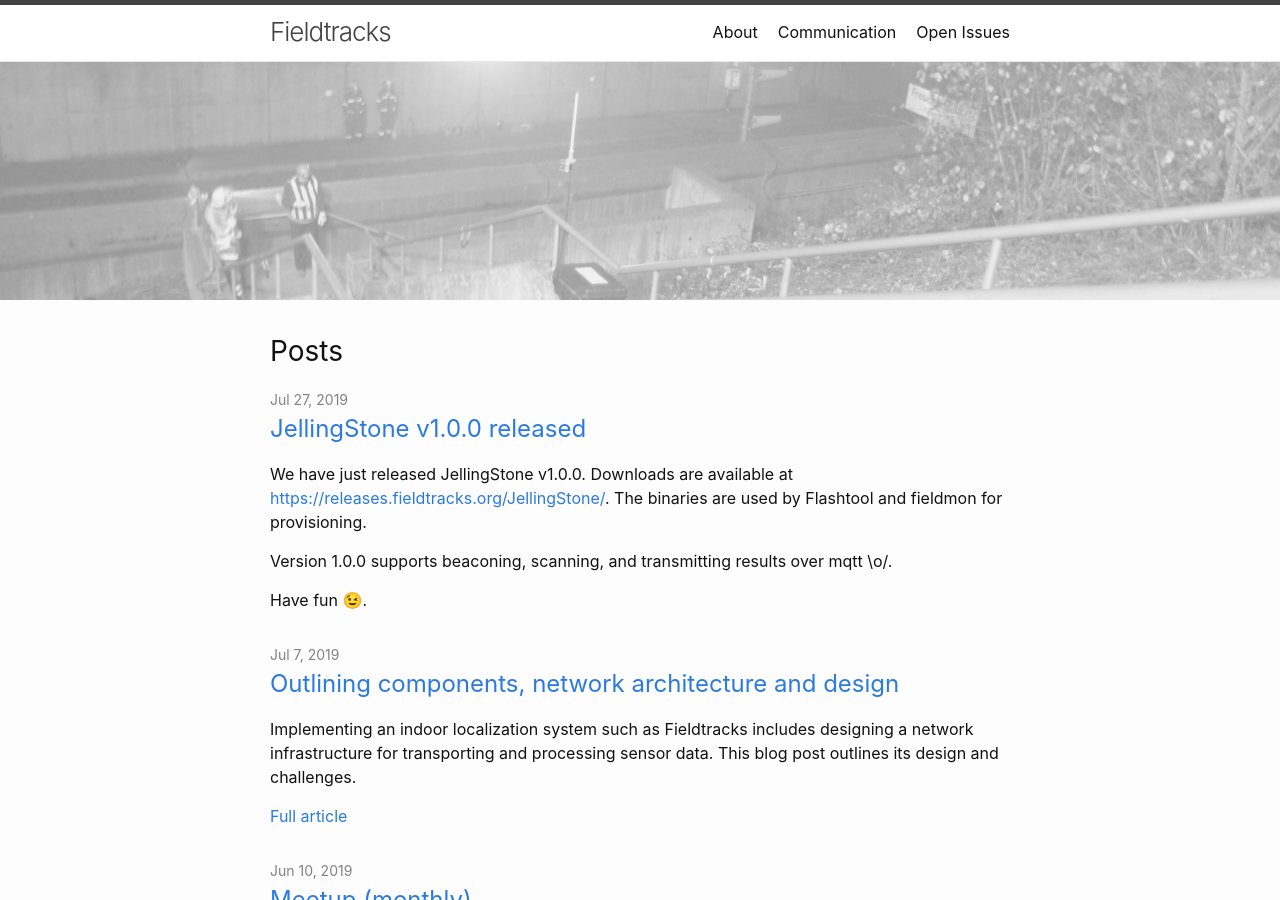
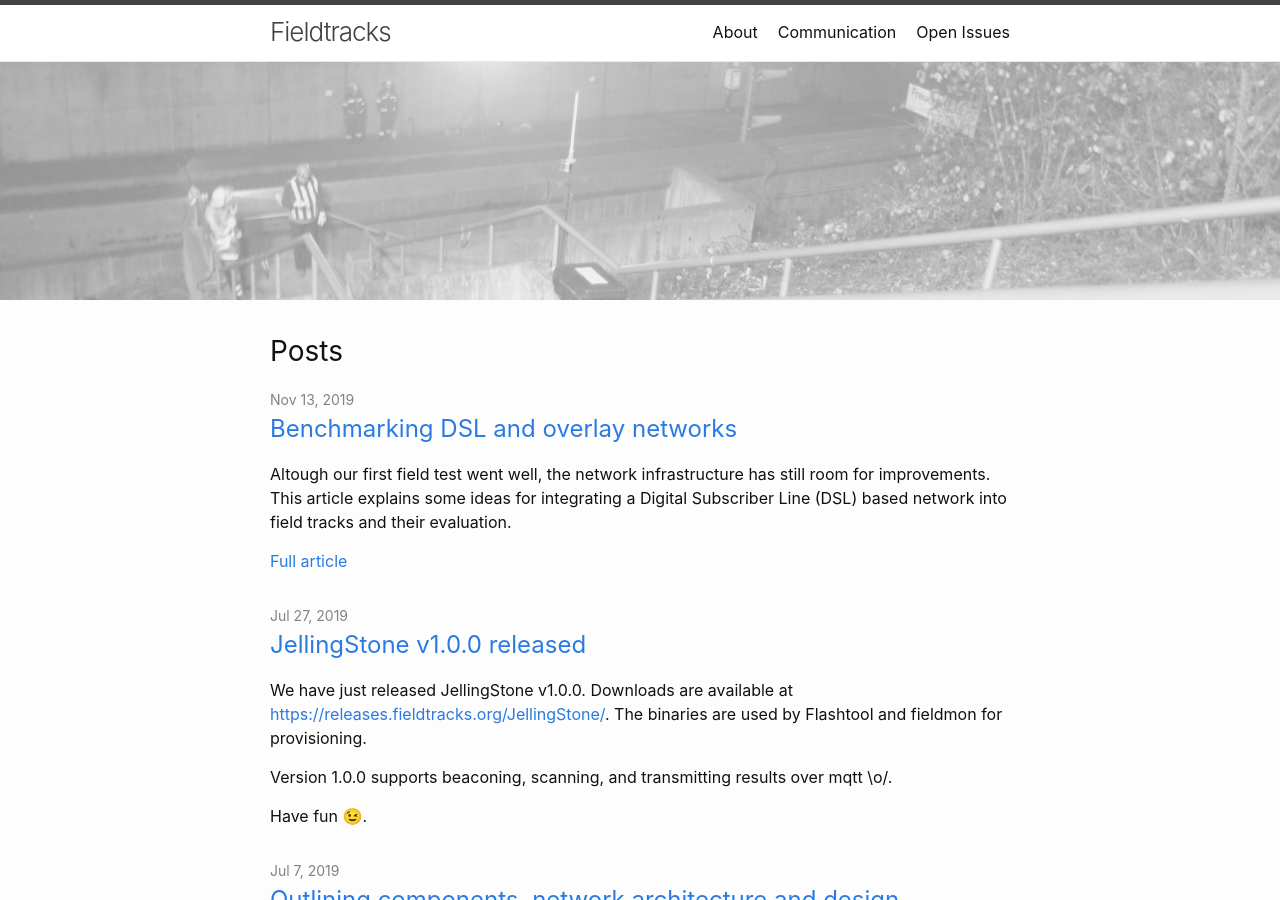
Before and after one commit to FieldTracks/website, a Jekyll site: the page built from index.md, in a window 1280 px wide and 900 px high. Built offline with Jekyll 4.4.1, drawn with Linux system fonts in a browser that asks for light colours; part of the change alters nothing that is shown.

Commit message:
Benchmarking DSL

````diff
--- /dev/null
+++ b/_posts/2019-11-10-dsl.md
@@ -0,0 +1,339 @@
+---
+layout: post
+title:  "Benchmarking DSL and overlay networks"
+date:   2019-11-13 19:14:18 +0100
+categories: network
+---
+
+Altough our first field test went well, the network infrastructure has still room for improvements. This article explains some ideas for integrating a Digital Subscriber Line (DSL) based network into field tracks and their evaluation.
+
+<!--break-->
+
+
+## Learning from the initial field test
+
+The first test happened on a parking lot. Three mobile treatment center were
+raised by different units. Participants were tracked during triage and therapy.
+
+To provide wlan at the site, four [UniFi AC Mesh AP](https://store.ui.com/products/unifi-ac-mesh-ap) units were installed. A local controller was used for provisioning and monitoring. Using different channels, the wlan provided more than enough capacity for all JellingStone devices. All units were hooked up to the grid using power-over-ethernet (POE). Cat5 cables were used to create a wired, switched backbone. The deployment went smooth and took about 30 minutes. Still, some shortcomings occurred:
+
+1. Not having power cables or batteries in the beginning, the build-up started two hours later than planned initially. By intuition, it appears reasonable to have batteries - but using battery power imposes power constraints on the devices in use: Overprovisioning using powerful devices becomes less attractive.
+2. Using mesh-links instead of Cat5-cables was not attractive. For power distribution, all AP were hooked up by cables nevertheless and Cat5 is easier to handle than H07RNF-3G2.5. In this non-reflecting environment, mesh-links would have required line-of-sight in addition.
+
+Learning from this event, we decided to extent the network regarding to the devices in use:
+
+* Create a power system using local batteries to exploit mesh links.
+* Introduce smaller boxes, requiring less power.
+* Potentially use field wire (still common among relief organizations in Germany) for non-line-of-sight situations. This could improve handling and allow larger communication range compared with Cat5.
+
+## What do we actually need?
+
+On the one hand, each JellingStone sensor roughly transmits up 10 KByte every 5 seconds - i.e. to 2 KByte/s. Thus 200 devices need 400 Kbyte/s, requiring 3.6 MBit/s approximately. That's about the uplink capacity of an ADSL2+ Annex M link. Using compression and avoiding fragmentation, we hope reduce the traffic to 10% in the future.
+
+On the other hand, lines of field wire are usually deployed and used with [telephones](https://en.wikipedia.org/wiki/Field_telephone), opening the case for Voice-over-IP (VoIP).
+
+In general, field exercises may take up to few days - batteries should should last for 8-12 hours at least. Replacing batteries 2-3 times per day is fine.
+
+## Hardware in use
+
+To validate our idea, we decided to do some benchmarking based on old ADSL hardware and got an  old [Zyxel IES‑1248‑51A](https://www.zyxel.ch/de/provider-products/msans-dslams/ies-1248-5x_ies-1248-5xa-series) for testing (~ 120 €). It is able to connect up to 48 ADSL2+ boxes.
+
+Being somewhat stingy, we looked for cheap ADSL2+ boxes. Two boxes draw our attention:
+* [AVM Fritzbox 7312](https://avm.de/service/fritzbox/fritzbox-7312)
+* [Arcadyan ARV752DPW22 / Vodafone Easy Box 803a](https://openwrt.org/toh/astoria/arv752dpw22)
+
+Both boxes are available for ~1 € (used; 5 € including shipping) and supported by OpenWRT in principle. But it is a tough choice:
+
+* The ARV752DPW22 consumes three times the power of the 7312. While the 7312 uses 5V/1.6A and could be powered using an USB powerbank, the ARV752DPW22 needs 15V / 1.6A, practically resulting in a lead-battery having a step-up converter.
+* On the 7312, the telephone connectors can only be used with AVM's stock firmware. But when using stock firmware, the wireless cannot do anything interesting (802.11s, P2P, IBSS, etc.).
+
+To keep things simple in the beginning, we went on testing the 7312 use stock firmware and OpenWRT at another hackathon in November.
+
+## Network-architecture, roaming and the case for an overlay network
+
+In general, wireless stations should be able to roam within the network while maintaining IP-connectivity. In a very simple form, this can be realized by creating a Layer-2 / ethernet segment bridging all wireless access points.
+
+In principle, this could be realized by running Ethernet-over-ATM (EoA) and bridge the corresponding interface to wireless interfaces running in AP mode. But haven run a similar configuration with Thomson TG605s back-to-back before, we noticed that some DSL devices are not used to update mac address tables when stations roam through the network - the  entries turned out to be quite persistent. This is completely fine for PPPoE setups with no mobility at all and I guess, that many boxes were never tested to update any address due to a roaming device.
+
+Another point is, that AVM does not expose the EoA interface to the kernel. Thus it is impossible to bridge it with the wireless lan interface using the linux command line.
+
+Both points can be addressed by bridging an overlay network (VPN without encryption) instead of the EoA interface. Being limited to technologies that are part of Freetz / Fritz OS 6, the two most interesting candidates are:
+* [L2TPv3](https://en.wikipedia.org/wiki/L2TPv3)
+* [Tinc](https://www.tinc-vpn.org/)
+
+Stateless L2TPv3 pseudowires are simple point-to-point links. L2TPv3 is implemented in the kernel and can be configured using `ip l2tp` for each link individually. Tinc on the other hand is a decentralized and simple VPN program, that can be used like a distributed switch.
+
+Compared with L2TPv3, tinc is running in userland and potentially slow. But it supports fragmentation, path-mtu & peer discovery and passing traffic between peers directly. L2TPv3's mtu is bound by the underlying link - IPv4 fragmentation is possible, though. In other words: Tinc might be slow, while L2TPv3's achilles heel is costlier configuration. This raises two questions:
+
+* What is Tinc's TCP-Goodput compared to L2TP? Is an AVM 7312 running tinc able to switch at 3.5 MBit/s at least?
+* Is it possible to create a L2TPv3 pseudowire on AVM 7312 devices? What is the actual effort for configuring and maintaining all L2TPv3 links?
+
+For testing, we decided to give both protocols a try using [Freetz](https://freetz.github.io/) - we also tested installing and using OpenWRT.
+## Testing freetz
+
+Working on top of AVM Fritz OS, Freetz enables SSH-access and command line administration, needed to configure l2tp-links. As of today, both Fritz OS 6.33 and Fritz OS 6.55 can be used in combination with freetz'es master branch.  In general, build-instructions for freetz are availble at [freetz.github.io](https://freetz.github.io/wiki/help/howtos/common/install.html) - keep in mind, that the project is hosted on [github](https://github.com/freetz) nowadays.
+
+Not having `/sbin/l2tp` in 6.55 initially, 6.30 is used - tinkering with 6.55 is not on the agenda, yet. Tinc on the other hand is included in our freetz  build-[.config](https://github.com/FieldTracks/benchmark/blob/master/freetz_7312/.config) -   tun devices drives are included in 6.33 - no futher kernel modules are needed in addition. As of today, running Freetz / FritzOS 6.33 results in linux 2.6.32 and tinc 1.0.35.
+
+### Installation
+
+After cloning the master branch and entering the menu (`make menuconfig`), the tinc package is included in addition. Executing `make` creates the image - (for example: 7312_06.30-freetz-HEAD-20191017-828c7d609-dirty.de_20191107-121917.image) Extract and flash:
+
+```bash
+tar xvf images/7312_06.30-freetz-HEAD-20191017-828c7d609-dirty.de_20191107-121917.image
+cd var/tmp # change folder
+ftp 192.168.178.1 # 3-5 seonds after power on; during boot
+```
+The Zyxel IES-1248-51A requires the Fritzbox to operate using Annex A. This is done by setting `kernel_args` accordingly.
+
+
+Transcript of the FTP session. Prompt is `ftp>` - username / password: adam2
+```
+Connected to 192.168.178.1.
+220 ADAM2 FTP Server ready
+Name (192.168.178.1:jan): adam2
+331 Password required for adam2
+Password:
+230 User adam2 successfully logged in
+Remote system type is AVM.
+ftp> quote SETENV kernel_args annex=A
+200 SETENV command successful
+ftp> binary
+200 Type set to BINARY
+ftp> passive
+Passive mode on.
+ftp> quote MEDIA FLSH
+200 Media set to MEDIA_FLASH
+ftp> put kernel.image mtd1
+local: kernel.image remote: mtd1
+227 Entering Passive Mode (192,168,178,1,12,8)
+150 Opening BINARY data connection
+226 Transfer complete
+13660936 bytes sent in 29.32 secs (454.9759 kB/s)
+ftp> quote REBOOT
+221 Thank you for using the FTP service on ADAM2
+ftp> quit
+221 Goodbye.
+```
+
+### Benchmarking Tinc & L2TPv3
+
+For testing, we connected a Lenovo T580 laptop to the AVM 7312 using a 100 MBit/s wired ethernet connection. To avoid limits imposed by the DSL line, the ethernet port ("LAN") is configured for WAN access - the overlay network is working on top of the wired connection. Bridging the overlay network to the infrastructure wlan on the 7312, the corresponding interface on the laptop becomes effectively part of the LAN of the 7312. At last, another laptop (Lenovo T490) providing an iperf3 service is connected to the infrastructure wlan hosted on the 7312. The network is illustrated in Figure 1:
+
+<figure>
+   <a href="/assets/dsl-benchmark.png">
+   <img src="/assets/dsl-benchmark.png"
+      alt="Benchmark network"/>
+   </a>
+   <figcaption>Figure 1: Overlay network setup for benchmarking</figcaption>
+</figure>
+
+
+
+#### Tinc
+
+Including tinc in the Freetz build before, it is possible to setup tinc using the Freetz GUI at Port 81/tcp. But due to a missing inode in the `/dev`-filesystem, tinc is unable start. This can be fixed by SSH'ing to the box and creating the inode manually. Doing only preliminary benchmarking, we have not tried creating a reboot-save configuration, yet.
+
+```bash
+mknod /dev/tun c 10 200
+```
+
+All configuration files are available at [https://github.com/FieldTracks/benchmark/tree/master/tinc](https://github.com/FieldTracks/benchmark/tree/master/tinc). The lapto is configured
+using linux command tools in the distribution (Manjaro Linux 18.1.2, Kernel 4.19.81, Tinc 1.0.35).
+
+
+```bash=
+$ iperf3 -c 192.168.188.21
+
+Connecting to host 192.168.188.21, port 5201
+[  5] local 192.168.188.200 port 56890 connected to 192.168.188.21 port 5201
+[ ID] Interval           Transfer     Bitrate         Retr  Cwnd
+[  5]   0.00-1.00   sec   864 KBytes  7.08 Mbits/sec    0   73.0 KBytes
+[  5]   1.00-2.00   sec   776 KBytes  6.36 Mbits/sec    0    107 KBytes
+[  5]   2.00-3.00   sec   545 KBytes  4.47 Mbits/sec    3   89.3 KBytes
+[  5]   3.00-4.00   sec   763 KBytes  6.25 Mbits/sec    0    104 KBytes
+[  5]   4.00-5.00   sec   592 KBytes  4.85 Mbits/sec    3   78.4 KBytes
+[  5]   5.00-6.00   sec   763 KBytes  6.25 Mbits/sec    0   89.3 KBytes
+[  5]   6.00-7.00   sec   699 KBytes  5.73 Mbits/sec    3   83.9 KBytes
+[  5]   7.00-8.00   sec   699 KBytes  5.73 Mbits/sec    0   78.4 KBytes
+[  5]   8.00-9.00   sec   763 KBytes  6.25 Mbits/sec    0   89.3 KBytes
+[  5]   9.00-10.00  sec   636 KBytes  5.21 Mbits/sec    0   92.0 KBytes
+- - - - - - - - - - - - - - - - - - - - - - - - -
+[ ID] Interval           Transfer     Bitrate         Retr
+[  5]   0.00-10.00  sec  6.93 MBytes  5.82 Mbits/sec    9             sender
+[  5]   0.00-10.15  sec  6.77 MBytes  5.60 Mbits/sec                  receiver
+
+iperf Done.
+
+```
+Looking at the results, the bitrate rate looks volatile, but clearly above 3.5 MBit/s all the time. Assuming, that using DSL instead of ethernet poses no additional CPU load on the 7312, it appears reasonable to assume, that tinc is able to fill the ADSL2+ Annex M uplink completely. For the downlink the situation is different: Being able to serve 27 MBit/s, tinc poses a relevant restriction.
+
+As a result, tinc can potentially be used to transport sensor data generated by JellingStone - but additional IP-traffic (web browsing, etc.) can only be handled to a very limit extend. Tinc's performance is good enough but has room for improvements.
+
+
+#### L2TPv3
+
+Unlike tinc, L2TPv3 cannot be configured using the Freetz WebUI. Setting up L2TPv3 requires:
+
+1. Creating a virtual interface having the same IPv4 address as used on the WAN-Interface. This is needed because the kernel appears to be unaware of the network configuration done in the driver-blobs.
+2. Creating a L2TPv3-tunnel according to the IPv4 addresses used in the WAN network.
+3. Creating a L2TPv3 session on top of the tunnel.
+4. Adding the corresponding l2tpeth pseudo-device to the existing LAN-bridge
+
+For automation, we created a small [script](https://github.com/FieldTracks/benchmark/blob/master/scripts/freetz/rc.custom), that can be executed during boot, utilizing the [rc.custom hook](https://freetz.github.io/wiki/packages/mod.html). Running iperf3 in this configuration yields:
+
+```bash
+$ iperf3 -c 192.168.188.21
+
+Connecting to host 192.168.188.21, port 5201
+[  5] local 192.168.188.200 port 50020 connected to 192.168.188.21 port 5201
+[ ID] Interval           Transfer     Bitrate         Retr  Cwnd
+[  5]   0.00-1.00   sec  9.22 MBytes  77.3 Mbits/sec   22    451 KBytes
+[  5]   1.00-2.00   sec  9.28 MBytes  77.8 Mbits/sec    0    552 KBytes
+[  5]   2.00-3.00   sec  8.29 MBytes  69.6 Mbits/sec    0    609 KBytes
+[  5]   3.00-4.00   sec  8.17 MBytes  68.5 Mbits/sec    4    453 KBytes
+[  5]   4.00-5.00   sec  8.48 MBytes  71.1 Mbits/sec    0    493 KBytes
+[  5]   5.00-6.00   sec  8.42 MBytes  70.6 Mbits/sec    0    519 KBytes
+[  5]   6.00-7.00   sec  8.29 MBytes  69.6 Mbits/sec    0    533 KBytes
+[  5]   7.00-8.00   sec  8.97 MBytes  75.2 Mbits/sec    0    540 KBytes
+[  5]   8.00-9.00   sec  8.85 MBytes  74.2 Mbits/sec    0    541 KBytes
+[  5]   9.00-10.00  sec  9.03 MBytes  75.8 Mbits/sec    0    541 KBytes
+- - - - - - - - - - - - - - - - - - - - - - - - -
+[ ID] Interval           Transfer     Bitrate         Retr
+[  5]   0.00-10.00  sec  87.0 MBytes  73.0 Mbits/sec   26             sender
+[  5]   0.00-10.10  sec  85.4 MBytes  70.9 Mbits/sec                  receiver
+
+iperf Done.
+suprisingly
+```
+Again, the bitrate looks volatile and is around 70 MBit/s, potentially hitting the capacity of the 2.4 GHz network - we have a rather noisy environment in our local hackerspace.
+
+As a result, the higher bitrate (~70 MBit/s) makes L2TPv3 by far more attractive than tinc (~ 5 MBit/s) .
+
+## Testing OpenWRT
+
+The AVM 7312 is supported by OpenWRT since version 19.07, which is not released yet. 19.07-rc1 is used for testing.
+
+Unfortunately, the needed DSL driver is not configured in OpenWRT stock builds. By default, it includes ITU 992.1/.3/.5 Annex B (ISDN blanking period, Germany), only. However, the IES-1248-51A needs Annex A (POTS blanking period, rest of the world).
+
+In principle, OpenWRT provides an Annex A firmware, that was made available directly by lantiq a few years ago. Newer versions can only be downloaded using vendor firmware bundles. Thus they cannot be provided by OpenWRT due to legal reasons.
+
+Providing version 4.4.4.0.0.1, OpenWRT's firmware is rather old and causes stability issues on the 7312. Thus we went on by copying `ar9-A-dsl.bin` from a freetz box into the OpenWRT file system and updating the `/lib/firmware/adsl.bin`-symlink accordingly.
+
+
+Flashing can be done using [fritz-tools](https://fritz-tools.readthedocs.io/) - transcript:
+```bash
+wget https://raw.githubusercontent.com/freifunk-darmstadt/fritz-tools/master/fritzflash.py
+# Downloading log ommited
+python3 fritzflash.py --image path/to/openwrt-lantiq-xway-avm_fritz7312-squashfs-sysupgrade.bin
+```
+Executing fritzflash.py yields an interactive terminal program guiding through the flash process. Log:
+```
+This program will help you installing Gluon, a widely used Firmware for Freifunk networks, onto your AVM device.
+You can always find the most current version of this script at https://www.github.com/freifunk-darmstadt/fritz-tools
+
+It is strongly recommended to only connect your computer to the device you want to flash.
+Disable all other connections (Ethernet, WiFi/WLAN)!
+
+Before we start, make sure you have assigned your PC a static IP Address in the Subnet of the device you want to flash.
+The following example would be a completely fine option:
+
+IP-Address: 192.168.178.2
+Subnet: 255.255.255.0
+Gateway: 192.168.178.1
+DNS Servers: Leave blank
+
+Once you're done, press enter, disconnect power from your AVM device and reconnect the power-supply.
+
+Trying to autodiscover! Abort via Ctrl-c.
+FritzBox found at 192.168.178.1
+
+Autodiscovery succesful!
+-> Device detected at 192.168.178.1.
+-> Establishing connection to device!
+--> Try 1 of 10
+-> Flash image
+
+Writing Gluon image to your AVM device...
+This process may take a lot of time.
+
+First, the device will erase its current Operating System.
+Next, the device will write the Gluon image to its memory.
+The red Info LED will illuminate in this step. Don't worry, this is expected behavior.
+
+Do *not* turn of the device!
+
+We will tell you when your device has finished installing Gluon (this may take a while).
+-> Image write successful
+-> Performing reboot
+
+== Congratulations! ==
+
+Your device is now running Gluon.
+It will restart and in 2-5 minutes you will be able to visit its config-mode.
+Remember to reconfigure your interface to automatically obtain an IP-address!
+You can reach config-mode by typing in http://192.168.1.1/ in your preferred Webbrowser.
+
+Press any key to exit.
+```
+
+After a while, the box is reachable using ssh at `192.168.1.1`. To establish a DSL connection we changed the network configuration according to our DSL setup using SSH
+
+```bash
+uci set network.dsl.annex='a'
+uci set network.atm.vpi='0'
+uci set network.atm.vci='33'
+uci set network.wan.proto='dhcp'
+uci del network.wan.username
+uci del network.wan.password
+uci commit network
+reboot
+```
+
+After rebooting and giving the DSL-sync some time, `/etc/init.d/dsl_control status` shows the configuration in use.
+```bash
+/etc/init.d/dsl_control status
+ATU-C Vendor ID:
+ATU-C System Vendor ID:
+Chipset:                                  Ifx-AR9
+Firmware Version:                         4.6.1.7.0.1
+API Version:                              3.24.4.4
+XTSE Capabilities:                        0x0, 0x0, 0x0, 0x0, 0x0, 0x1, 0x0, 0x0
+Annex:                                    A
+Line Mode:                                G.992.5 (ADSL2+)
+Profile:
+Line State:                               UP [0x801: showtime_tc_sync]
+Forward Error Correction Seconds (FECS):  Near: 0 / Far: 0
+Errored seconds (ES):                     Near: 4 / Far: 1
+Severely Errored Seconds (SES):           Near: 1 / Far: 1
+Loss of Signal Seconds (LOSS):            Near: 0 / Far: 1
+Unavailable Seconds (UAS):                Near: 29 / Far: 29
+Header Error Code Errors (HEC):           Near: 1102 / Far: 16
+Non Pre-emtive CRC errors (CRC_P):        Near:  / Far:
+Pre-emtive CRC errors (CRCP_P):           Near:  / Far:
+Power Management Mode:                    L0 - Synchronized
+Latency [Interleave Delay]:               0.25 ms [Fast]   0.50 ms [Fast]
+Data Rate:                                Down: 27.446 Mb/s / Up: 1.291 Mb/s
+Line Attenuation (LATN):                  Down: 0.0 dB / Up: 6.2 dB
+Signal Attenuation (SATN):                Down: 0.0 dB / Up: 0.0 dB
+Noise Margin (SNR):                       Down: 6.0 dB / Up: 6.2 dB
+Aggregate Transmit Power (ACTATP):        Down: 8.1 dB / Up: 6.1 dB
+Max. Attainable Data Rate (ATTNDR):       Down: 27.352 Mb/s / Up: 1.335 Mb/s
+Line Uptime Seconds:                      11
+Line Uptime:                              11s
+```
+
+As a result, OpenWRT is able to create a stable DSL-connection, while the wireless interface (ath9k) is supporting almost all IEEE 802.11 MAC schemes (IBSS, mesh, etc.).
+
+## Conclusion
+
+All tests show promising results. The initial idea of creating a DSL-network using cheap AVM boxes running on USB powerbanks looks surprisingly realistic. OpenWRT can be used as well as stock firmware. Both L2TPv3 and Tinc are able to spawn usable overlay networks, but only L2TPv3 is able to provide the full downlink capacity of an ADSL2+ annex M link.
+
+As suspected before our tests, the choice between OpenWRT and stock firmware boils down to using IBSS / 802.11s versus  FXS / DECT. Both configurations appear to be realistic at this point in time. A more powerful but hungry Arcadyan ARV752DPW22 is a - yet untested - alternative.
+
+Future work is probably going to focus on user-experience and field testing:
+* Are signal corps of volunteer-driven relief organizations able to set up the network without help from IT-professionals?
+* Given, that one can operate either mesh or POTS on a AVM 7312: What is the tactical choice? Is it reasonable to introduce additional complexity by having boxes with different configurations? Are cheap Android SIP Phones a tactical alternative to POTS-ones?
+* What are the DSL signal characteristics of field wire (400m, 800m, 1-pair, 2 pairs)?  What is the resulting TCP goodput?
+
+That's it. Happy hacking ;-).
````
Also changed, not shown: _posts/2019-01-11-making-progress.md (+1 -0 lines), assets/dsl-benchmark.png (added).
